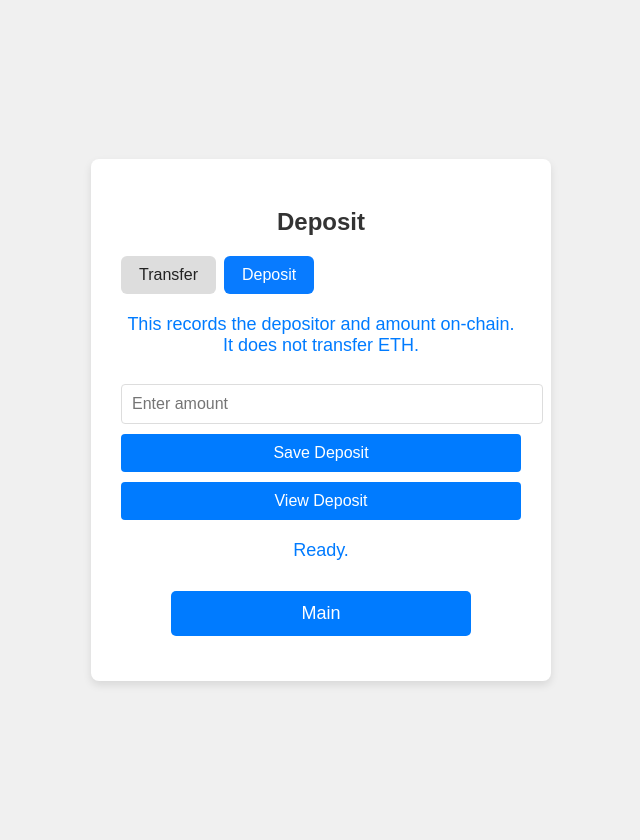
After one commit to hoonjang98-rgb/SC6113-AY2026T1, a Flask app: page /deposit in a window 1280 px wide. The commit adds this page. Shown: the whole page, without its empty margins (319-959 px from the left). Run offline with Flask 3, Linux system fonts and the light colour scheme; some libraries are stand-ins or nearby versions.

Commit message:
update deposit

```diff
--- a/app.py
+++ b/app.py
@@ -14,6 +14,8 @@ def main():
 @app.route("/transferMoney", methods=["GET", "POST"])
 def transferMoney():
     return(render_template("transferMoney.html"))
-
+@app.route("/deposit")
+def deposit():
+    return render_template("deposit.html")
 if __name__ == "__main__":
     app.run()
--- /dev/null
+++ b/templates/deposit.html
@@ -0,0 +1,132 @@
+<!DOCTYPE html>
+<html lang="en">
+<head>
+    <meta charset="UTF-8">
+    <meta name="viewport" content="width=device-width, initial-scale=1.0">
+    <link rel="stylesheet" href="{{ url_for('static', filename='styles.css') }}">
+    <title>Deposit</title>
+    <style>
+        .tabs { display: flex; gap: 8px; margin-bottom: 20px; }
+        .tab { padding: 10px 18px; border-radius: 6px; background: #ddd; color: #222; text-decoration: none; }
+        .tab.active { background: #087bff; color: white; }
+        #status, #depositResult { overflow-wrap: anywhere; }
+    </style>
+</head>
+<body>
+    <div class="container">
+        <h2>Deposit</h2>
+
+        <nav class="tabs">
+            <a class="tab" href="/">Transfer</a>
+            <a class="tab active" href="/deposit">Deposit</a>
+        </nav>
+
+        <p>This records the depositor and amount on-chain. It does not transfer ETH.</p>
+
+        <input id="amount" type="number" min="1" step="1" placeholder="Enter amount">
+        <button type="button" class="btn" onclick="saveDeposit()">Save Deposit</button>
+        <button type="button" class="btn" onclick="viewDeposit()">View Deposit</button>
+
+        <p id="status">Ready.</p>
+        <p id="depositResult"></p>
+
+        <form action="/main" method="post">
+            <input type="submit" value="Main">
+        </form>
+    </div>
+
+    <script src="https://cdn.jsdelivr.net/npm/web3@1.5.2/dist/web3.min.js"></script>
+    <script>
+        const DEPOSIT_CONTRACT_ADDRESS = "PASTE_DEPLOYED_DEPOSIT_CONTRACT_ADDRESS";
+
+        const DEPOSIT_ABI = [
+            {
+                "inputs": [
+                    {"name": "depositorInput", "type": "address"},
+                    {"name": "amountInput", "type": "uint256"}
+                ],
+                "name": "depositMoney",
+                "outputs": [],
+                "stateMutability": "nonpayable",
+                "type": "function"
+            },
+            {
+                "inputs": [],
+                "name": "viewDeposit",
+                "outputs": [
+                    {"name": "", "type": "address"},
+                    {"name": "", "type": "uint256"}
+                ],
+                "stateMutability": "view",
+                "type": "function"
+            }
+        ];
+
+        function setStatus(message) {
+            document.getElementById("status").innerText = message;
+        }
+
+        async function getDepositContract() {
+            if (!window.ethereum) throw new Error("MetaMask was not detected.");
+            if (typeof Web3 === "undefined") throw new Error("Web3.js did not load.");
+
+            const web3 = new Web3(window.ethereum);
+
+            if (!web3.utils.isAddress(DEPOSIT_CONTRACT_ADDRESS)) {
+                throw new Error("Enter the deployed deposit contract address in the code.");
+            }
+
+            const code = await web3.eth.getCode(DEPOSIT_CONTRACT_ADDRESS);
+            if (!code || code === "0x" || /^0x0*$/.test(code)) {
+                throw new Error("Contract not found on the selected MetaMask network.");
+            }
+
+            return {
+                web3,
+                contract: new web3.eth.Contract(DEPOSIT_ABI, DEPOSIT_CONTRACT_ADDRESS)
+            };
+        }
+
+        async function saveDeposit() {
+            try {
+                const amount = document.getElementById("amount").value.trim();
+
+                if (!/^[1-9][0-9]*$/.test(amount)) {
+                    throw new Error("Enter a positive whole-number amount.");
+                }
+
+                const { contract } = await getDepositContract();
+                const accounts = await window.ethereum.request({
+                    method: "eth_requestAccounts"
+                });
+
+                setStatus("Confirm the transaction in MetaMask.");
+
+                const receipt = await contract.methods
+                    .depositMoney(accounts[0], amount)
+                    .send({ from: accounts[0] });
+
+                setStatus("Deposit record saved. Transaction: " + receipt.transactionHash);
+            } catch (error) {
+                console.error(error);
+                setStatus(error.message || "Deposit failed.");
+            }
+        }
+
+        async function viewDeposit() {
+            try {
+                const { contract } = await getDepositContract();
+                const result = await contract.methods.viewDeposit().call();
+
+                document.getElementById("depositResult").innerText =
+                    "Depositor: " + result[0] + " | Amount: " + result[1];
+
+                setStatus("Deposit record loaded.");
+            } catch (error) {
+                console.error(error);
+                setStatus(error.message || "Could not load the deposit record.");
+            }
+        }
+    </script>
+</body>
+</html>
```
Also changed, not shown: templates/transferMoney.html (+32 -110 lines).
